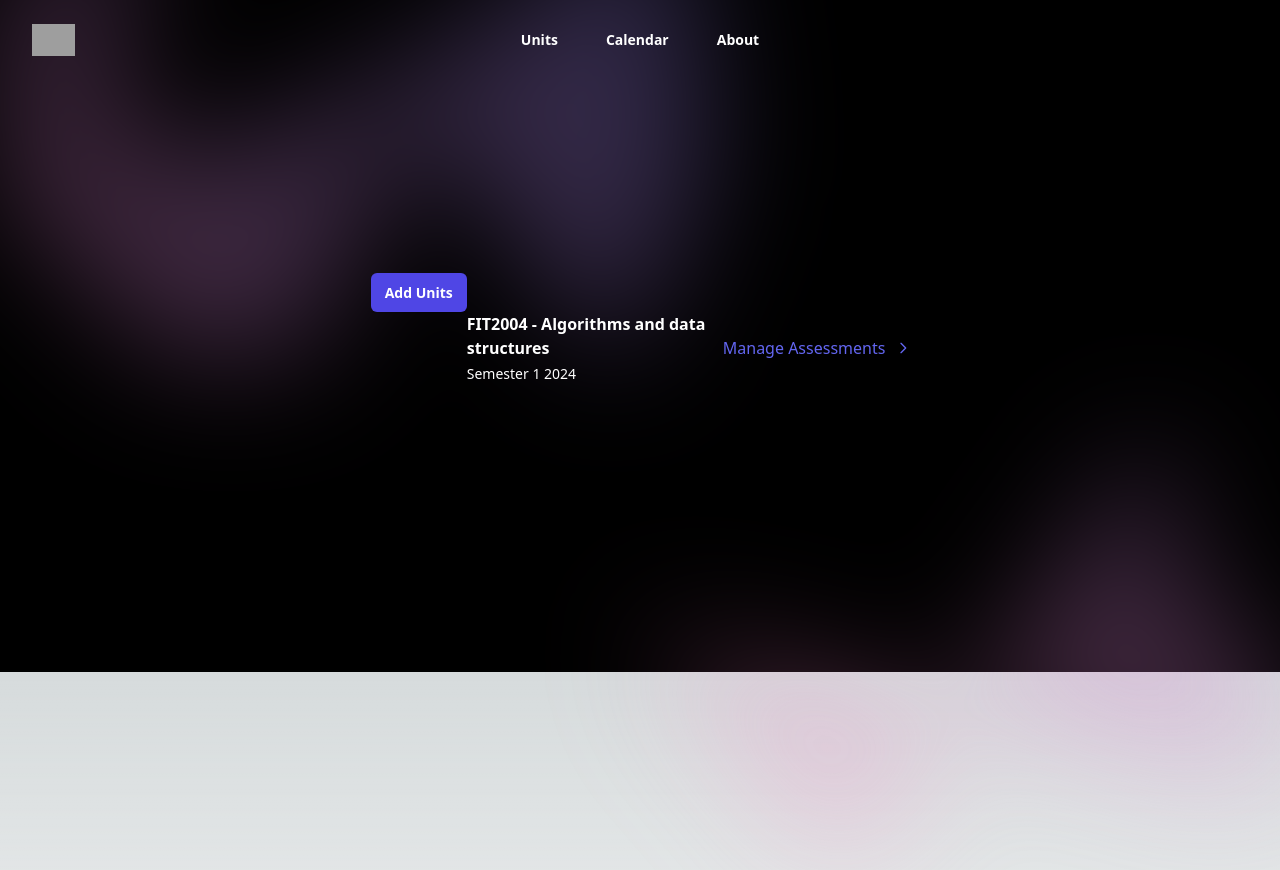
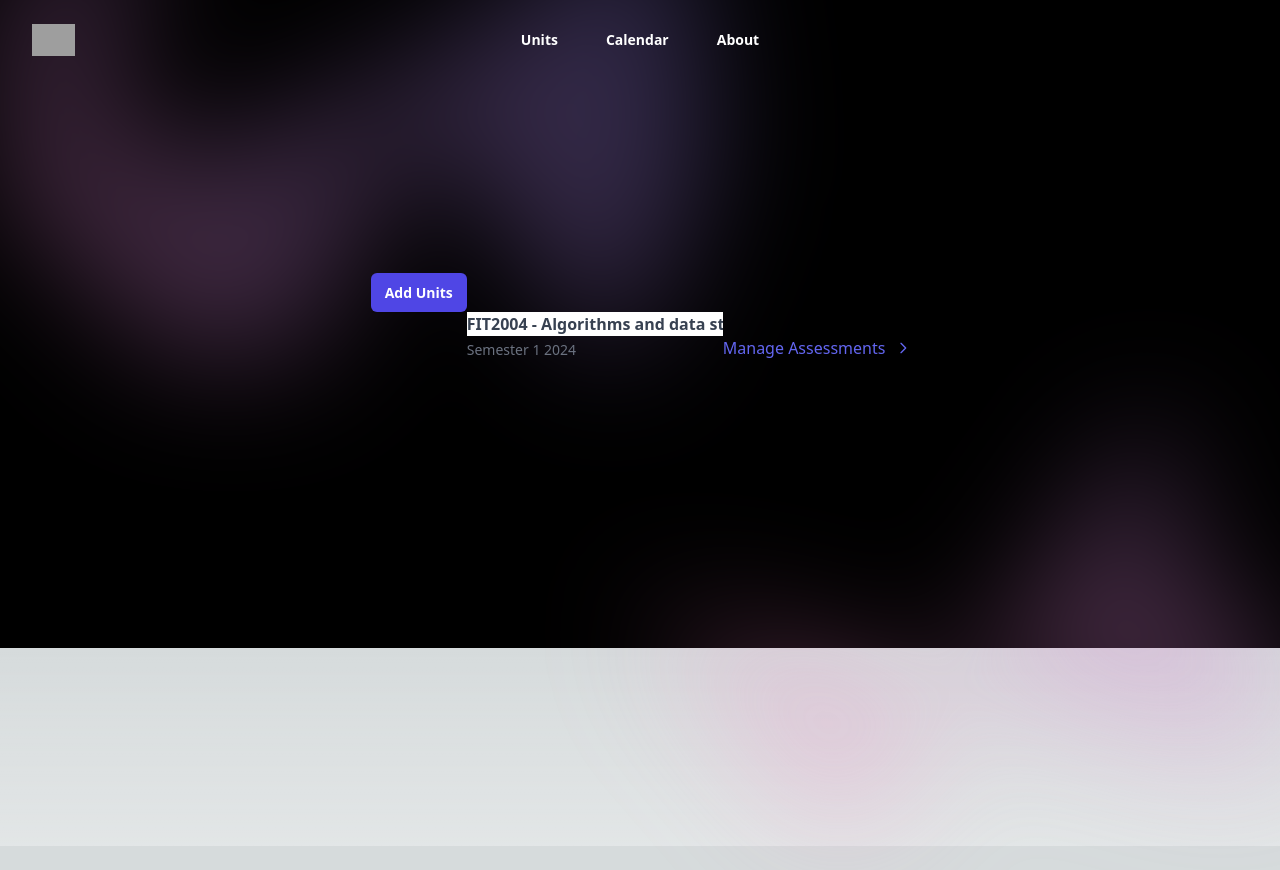
Before and after one commit to YapSengKuang/BarugahWeb-WebHack2024, a Next.js app in the folder studyplanner/: page /components/unitManagement in a window 1280 px wide. After the commit the page ends 846 px from the top, so only its background shows below. Built offline with nearby package versions, Linux system fonts and the light colour scheme; grey boxes are pictures that could not be loaded.

Commit message:
Input text field

```diff
--- a/studyplanner/src/app/components/unitManagement/page.tsx
+++ b/studyplanner/src/app/components/unitManagement/page.tsx
@@ -156,14 +156,23 @@ const Page: React.FC = () => {
             </div>
 
             <div>
-            {units.map(unit => (
+            {units.map((unit, index) => (
               <div className="py-8 flex flex-wrap md:flex-nowrap" key={unit.id}>
                 <div className="md:w-64 md:mb-0 mb-6 flex-shrink-0 flex flex-col">
-                  <span className="font-semibold title-font text-white">{unit.name}</span>
-                  <span className="mt-1 text-white text-sm">{unit.Semester}</span>
+                  <input
+                    type="text"
+                    value={unit.name}
+                    onChange={(e) => {
+                      const newUnits = [...units];
+                      newUnits[index].name = e.target.value;
+                      setUnits(newUnits);
+                    }}
+                    className="font-semibold title-font text-gray-700 w-full"
+                  />
+                  <span className="mt-1 text-gray-500 text-sm">{unit.Semester}</span>
                 </div>
                 <div className="md:flex-grow">
-                  <h2 className="text-2xl font-medium text-white title-font mb-2"></h2>
+                  <h2 className="text-2xl font-medium text-gray-900 title-font mb-2"></h2>
                   <p className="leading-relaxed"></p>
                   <a href='/components/assessments' className="text-indigo-500 inline-flex items-center mt-4">Manage Assessments
                     <svg className="w-4 h-4 ml-2" viewBox="0 0 24 24" stroke="currentColor" stroke-width="2" fill="none" stroke-linecap="round" stroke-linejoin="round">
@@ -172,8 +181,8 @@ const Page: React.FC = () => {
                     </svg>
                   </a>
                 </div>
-            </div>
-          ))}
+              </div>
+            ))}
           </div>
           </div>
         </div>
```
